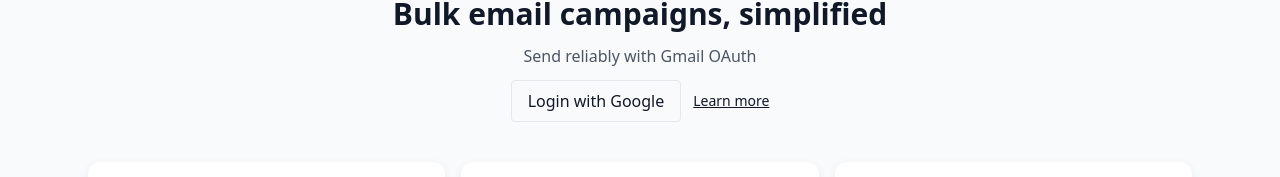
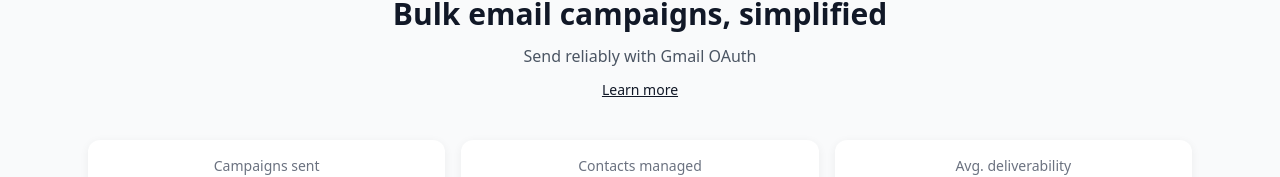
Before and after one commit to farzanfa/bulk-mail-app, a Next.js app: page / in a window 1280 px wide. Shown: the part 161-338 px from the top of the page. Built offline with nearby package versions, Linux system fonts and the light colour scheme; no server answers; the database is empty.

Commit message:
home: remove Login CTA from hero; keep Learn more

```diff
--- a/app/home/HomeClient.tsx
+++ b/app/home/HomeClient.tsx
@@ -1,6 +1,5 @@
 "use client";
 import { useEffect, useMemo, useRef, useState } from 'react';
-import { signIn } from 'next-auth/react';
 import { Card } from '@/components/ui';
 
 export default function HomeClient() {
@@ -65,8 +64,7 @@ export default function HomeClient() {
         <div className="inline-flex items-center gap-2 px-3 py-1 rounded-full text-xs bg-black text-white">MailWeaver</div>
         <h1 className="text-2xl sm:text-3xl font-semibold">Bulk email campaigns, simplified</h1>
         <p className="text-gray-600 text-sm sm:text-base min-h-[1.5rem] transition-all">{taglines[taglineIndex]}</p>
-        <div className="flex flex-col sm:flex-row items-center justify-center gap-3 mt-4">
-          <button className="w-full sm:w-auto border px-4 py-2 rounded" onClick={() => signIn('google', { callbackUrl: '/dashboard' })}>Login with Google</button>
+        <div className="flex items-center justify-center mt-4">
           <a href="/about" className="text-sm underline">Learn more</a>
         </div>
       </section>
```
